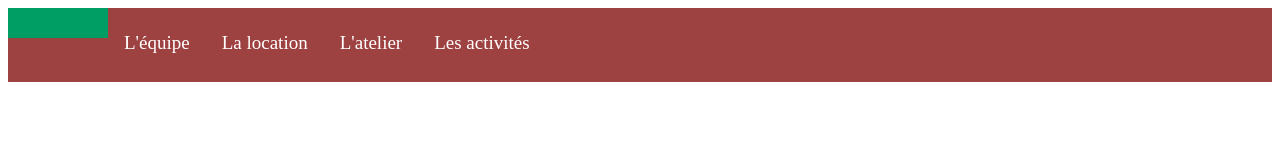
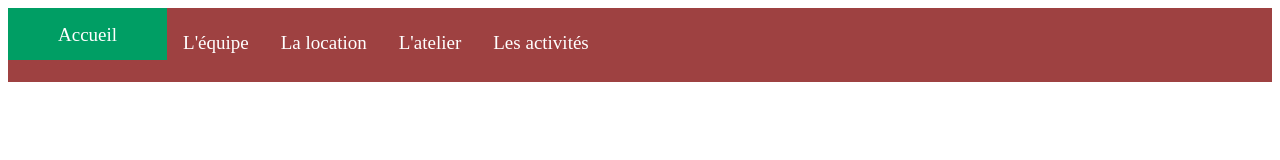
Before and after one commit to Suricateee/sportconfort-site, a plain HTML site: page index.html in a window 1280 px wide. Drawn offline with Linux system fonts and the light colour scheme.

Commit message:
Ajt de "accueil sur la barre

```diff
--- a/index.html
+++ b/index.html
@@ -15,7 +15,7 @@
 <body>
      <!--Barre de navigation en haut-->
      <div class="topnav">
-        <a class="active" href="index.html"></a>
+        <a class="active" href="index.html">Accueil</a>
         <a href="equipe.html">L'équipe</a>
         <a href="location.html">La location</a>
         <a href="atelier.html">L'atelier</a>
```
